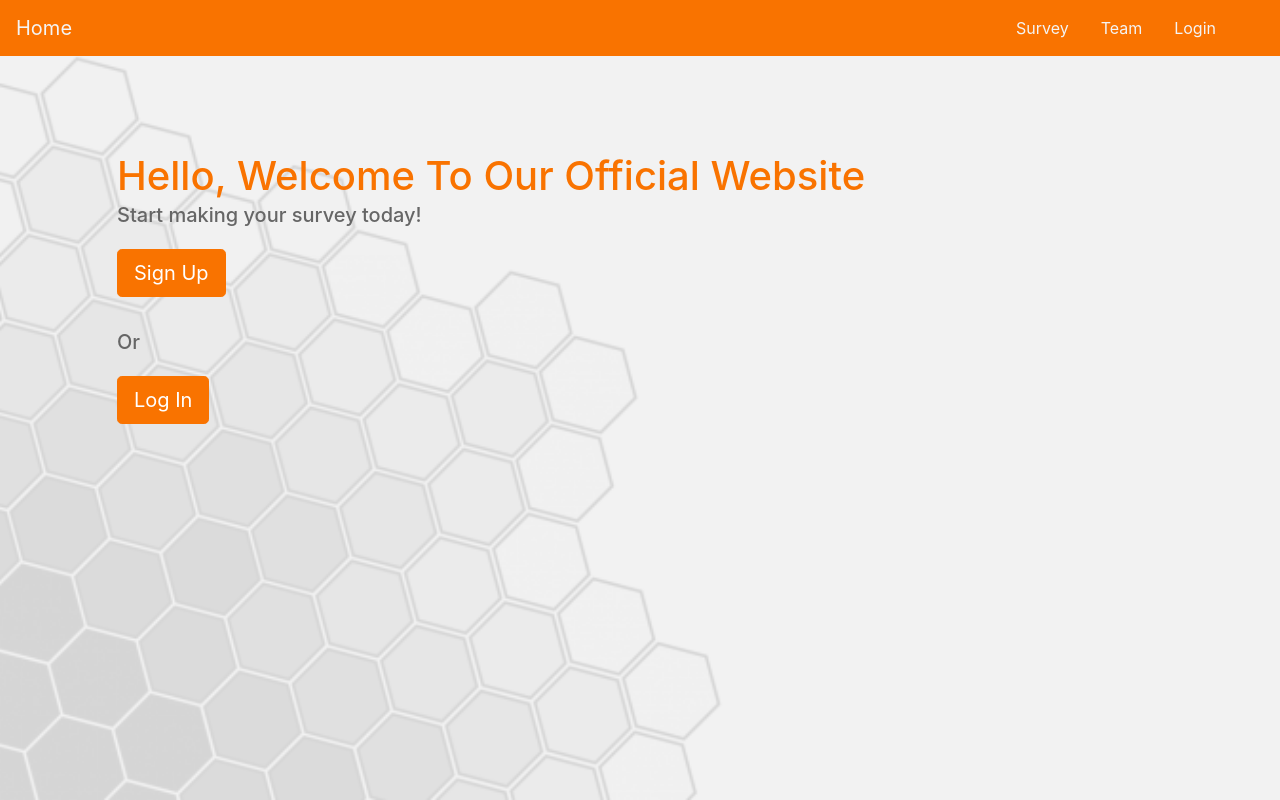
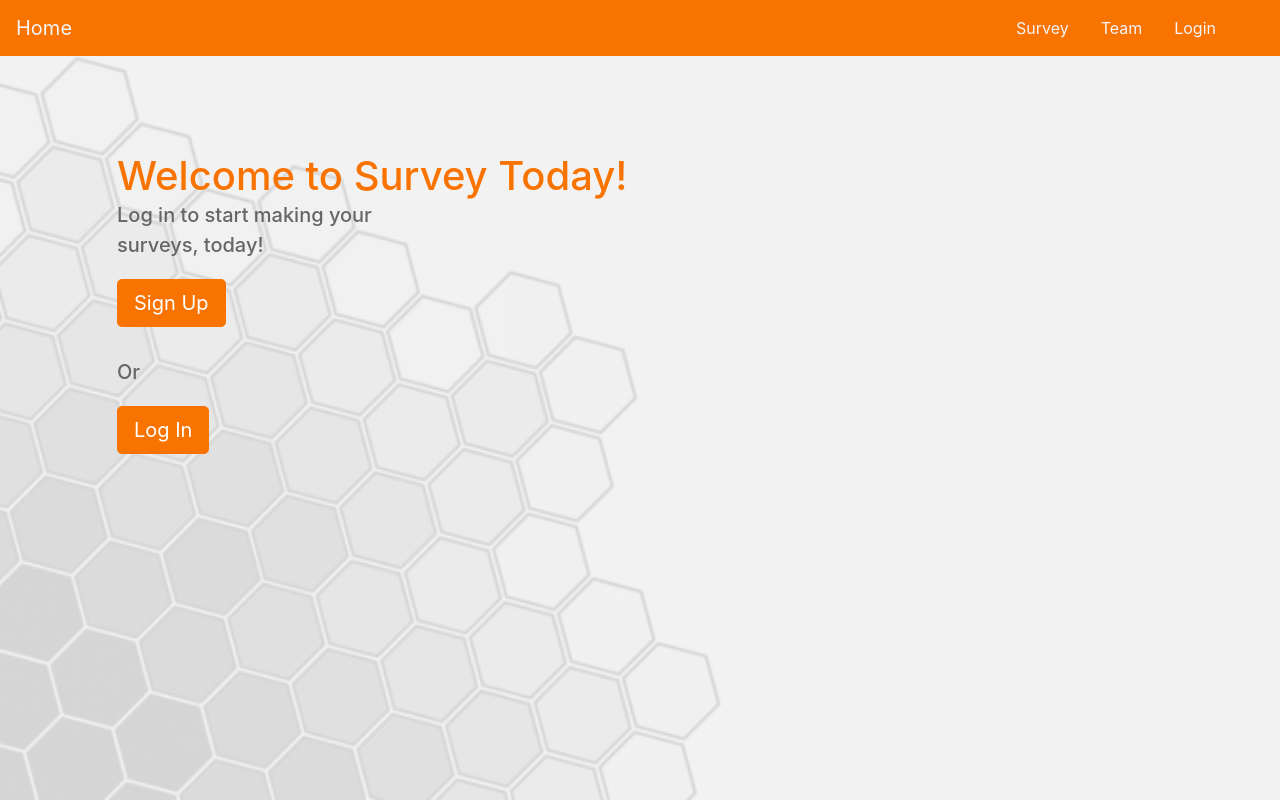
Before and after one commit to jake41397/databaseProject, a PHP site: page /surveyToday/ in a window 1280 px wide. Run offline with PHP 8.4, Linux system fonts and the light colour scheme; some libraries are stand-ins or nearby versions.

Commit message:
just some text updates

```diff
--- a/index.php
+++ b/index.php
@@ -42,11 +42,11 @@
        <div class="overlay"></div>
        <div class="container">
          <div class="description ">
-           <h1>Hello, Welcome To Our Official Website
+           <h1>Welcome to Survey Today!
              <?php
              if(!isset($_SESSION['loggedin']))
              {
-               echo "<p>Start making your survey today!</p>
+               echo "<p>Log in to start making your surveys, today!</p>
                      <button class='btn btn-outline-secondary btn-lg' onclick=\"location.href='login.php';\">Sign Up</button>
                       <p></br>Or</p>
                       <button class='btn btn-outline-secondary btn-lg' onclick=\"location.href='login.php';\">Log In</button>";
```
